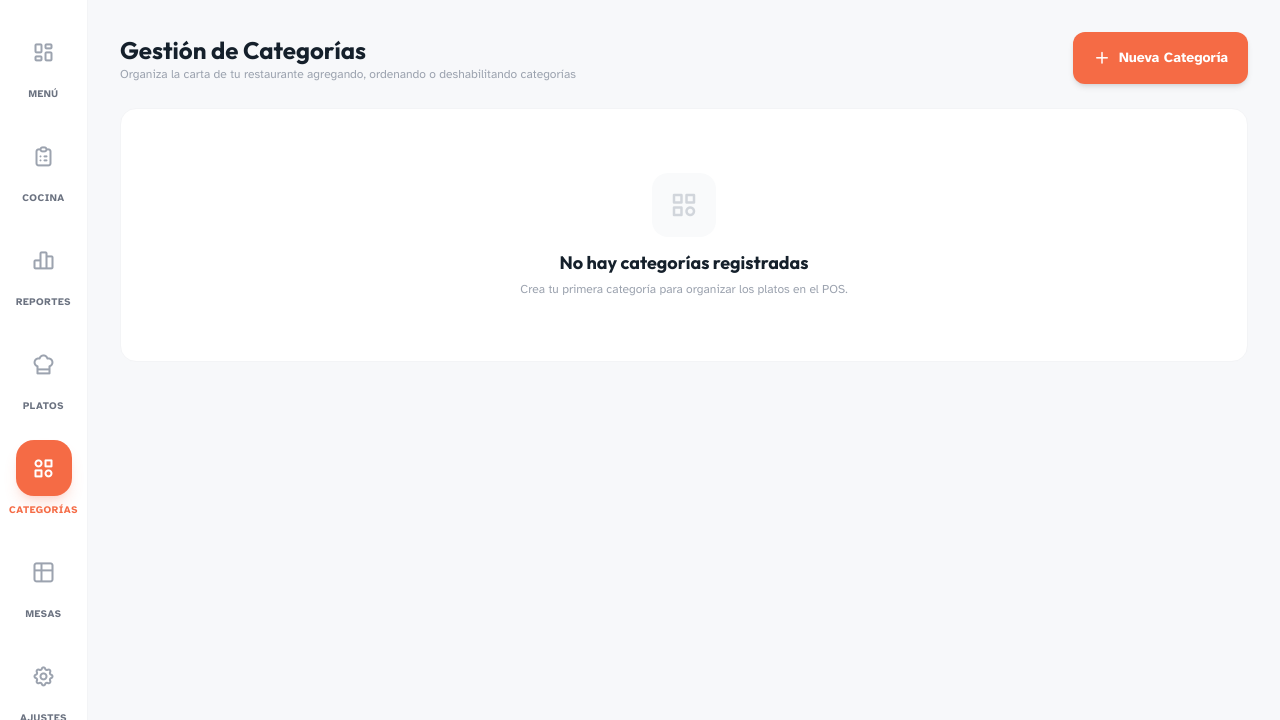
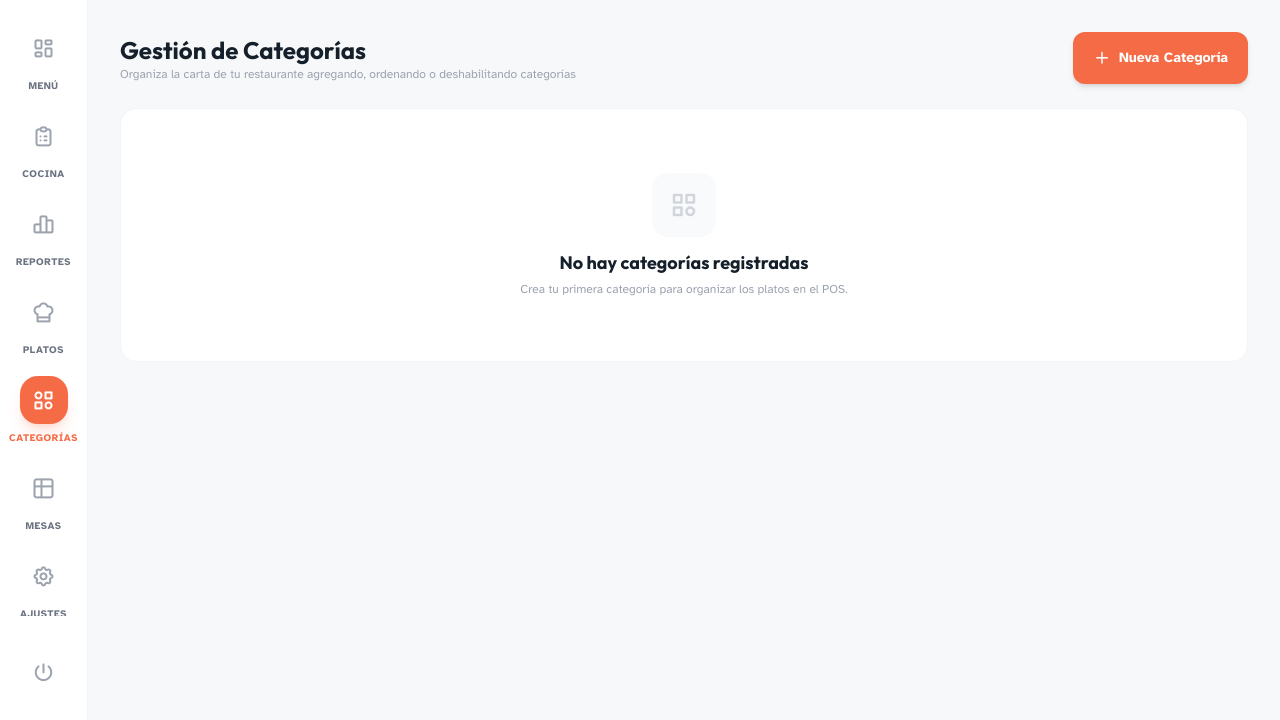
Before and after one commit to JosePizarro1/sistema-restaurante, a Django app: page /categorias/ in a window 1280 px wide. Shown: the part 80-800 px from the top of the page. Run offline with Django 5.2, Linux system fonts and the light colour scheme; the visitor is signed in with stand-in values (Sample User, id 1); data that the repository does not hold is empty; some libraries are stand-ins or nearby versions.

Commit message:
fix: compact sidebar nav and allow scroll so all items fit

```diff
--- a/templates/includes/sidebar.html
+++ b/templates/includes/sidebar.html
@@ -15,9 +15,9 @@
     </div>
 
     <!-- Nav Items -->
-    <nav class="flex flex-col gap-4 lg:gap-6 w-full px-4 lg:px-0">
+    <nav class="flex-1 min-h-0 overflow-y-auto flex flex-col gap-4 lg:gap-4 w-full px-4 lg:px-0">
         <a class="nav-item flex lg:flex-col items-center gap-3 lg:gap-1 p-3 lg:p-0 rounded-xl group text-decoration-none transition-all" href="{% url 'pos' %}">
-            <div class="w-10 h-10 lg:w-14 lg:h-14 {% if request.resolver_match.url_name == 'pos' %}bg-primary-custom text-white shadow-lg shadow-[#F56B45]/20{% else %}text-gray-400 group-hover:bg-gray-50{% endif %} rounded-xl lg:rounded-[18px] flex items-center justify-center transition-all">
+            <div class="w-10 h-10 lg:w-12 lg:h-12 {% if request.resolver_match.url_name == 'pos' %}bg-primary-custom text-white shadow-lg shadow-[#F56B45]/20{% else %}text-gray-400 group-hover:bg-gray-50{% endif %} rounded-xl lg:rounded-[18px] flex items-center justify-center transition-all">
                 <i class="ti ti-layout-dashboard text-xl lg:text-2xl"></i>
             </div>
             <span class="text-sm lg:text-[10px] font-bold uppercase tracking-wider {% if request.resolver_match.url_name == 'pos' %}text-primary-custom{% else %}text-gray-500 group-hover:text-gray-700{% endif %}">
@@ -25,7 +25,7 @@
             </span>
         </a>
         <a class="nav-item flex lg:flex-col items-center gap-3 lg:gap-1 p-3 lg:p-0 rounded-xl group text-decoration-none transition-all" href="{% url 'cocina' %}">
-            <div class="w-10 h-10 lg:w-14 lg:h-14 {% if request.resolver_match.url_name == 'cocina' %}bg-primary-custom text-white shadow-lg shadow-[#F56B45]/20{% else %}text-gray-400 group-hover:bg-gray-50{% endif %} rounded-xl lg:rounded-[18px] flex items-center justify-center transition-all">
+            <div class="w-10 h-10 lg:w-12 lg:h-12 {% if request.resolver_match.url_name == 'cocina' %}bg-primary-custom text-white shadow-lg shadow-[#F56B45]/20{% else %}text-gray-400 group-hover:bg-gray-50{% endif %} rounded-xl lg:rounded-[18px] flex items-center justify-center transition-all">
                 <i class="ti ti-clipboard-list text-xl lg:text-2xl"></i>
             </div>
             <span class="text-sm lg:text-[10px] font-bold uppercase tracking-wider {% if request.resolver_match.url_name == 'cocina' %}text-primary-custom{% else %}text-gray-500 group-hover:text-gray-700{% endif %}">
@@ -33,7 +33,7 @@
             </span>
         </a>
         <a class="nav-item flex lg:flex-col items-center gap-3 lg:gap-1 p-3 lg:p-0 rounded-xl group text-decoration-none transition-all" href="{% url 'reportes' %}">
-            <div class="w-10 h-10 lg:w-14 lg:h-14 {% if request.resolver_match.url_name == 'reportes' or request.resolver_match.url_name == 'reportes_alias' %}bg-primary-custom text-white shadow-lg shadow-[#F56B45]/20{% else %}text-gray-400 group-hover:bg-gray-50{% endif %} rounded-xl lg:rounded-[18px] flex items-center justify-center transition-all">
+            <div class="w-10 h-10 lg:w-12 lg:h-12 {% if request.resolver_match.url_name == 'reportes' or request.resolver_match.url_name == 'reportes_alias' %}bg-primary-custom text-white shadow-lg shadow-[#F56B45]/20{% else %}text-gray-400 group-hover:bg-gray-50{% endif %} rounded-xl lg:rounded-[18px] flex items-center justify-center transition-all">
                 <i class="ti ti-chart-bar text-xl lg:text-2xl"></i>
             </div>
             <span class="text-sm lg:text-[10px] font-bold uppercase tracking-wider {% if request.resolver_match.url_name == 'reportes' or request.resolver_match.url_name == 'reportes_alias' %}text-primary-custom{% else %}text-gray-500 group-hover:text-gray-700{% endif %}">
@@ -42,7 +42,7 @@
         </a>
         {% if user.is_superuser %}
         <a class="nav-item flex lg:flex-col items-center gap-3 lg:gap-1 p-3 lg:p-0 rounded-xl group text-decoration-none transition-all" href="{% url 'platos_list' %}">
-            <div class="w-10 h-10 lg:w-14 lg:h-14 {% if 'plato' in request.resolver_match.url_name %}bg-primary-custom text-white shadow-lg shadow-[#F56B45]/20{% else %}text-gray-400 group-hover:bg-gray-50{% endif %} rounded-xl lg:rounded-[18px] flex items-center justify-center transition-all">
+            <div class="w-10 h-10 lg:w-12 lg:h-12 {% if 'plato' in request.resolver_match.url_name %}bg-primary-custom text-white shadow-lg shadow-[#F56B45]/20{% else %}text-gray-400 group-hover:bg-gray-50{% endif %} rounded-xl lg:rounded-[18px] flex items-center justify-center transition-all">
                 <i class="ti ti-chef-hat text-xl lg:text-2xl"></i>
             </div>
             <span class="text-sm lg:text-[10px] font-bold uppercase tracking-wider {% if 'plato' in request.resolver_match.url_name %}text-primary-custom{% else %}text-gray-500 group-hover:text-gray-700{% endif %}">
@@ -50,7 +50,7 @@
             </span>
         </a>
         <a class="nav-item flex lg:flex-col items-center gap-3 lg:gap-1 p-3 lg:p-0 rounded-xl group text-decoration-none transition-all" href="{% url 'categorias_list' %}">
-            <div class="w-10 h-10 lg:w-14 lg:h-14 {% if 'categoria' in request.resolver_match.url_name %}bg-primary-custom text-white shadow-lg shadow-[#F56B45]/20{% else %}text-gray-400 group-hover:bg-gray-50{% endif %} rounded-xl lg:rounded-[18px] flex items-center justify-center transition-all">
+            <div class="w-10 h-10 lg:w-12 lg:h-12 {% if 'categoria' in request.resolver_match.url_name %}bg-primary-custom text-white shadow-lg shadow-[#F56B45]/20{% else %}text-gray-400 group-hover:bg-gray-50{% endif %} rounded-xl lg:rounded-[18px] flex items-center justify-center transition-all">
                 <i class="ti ti-category-2 text-xl lg:text-2xl"></i>
             </div>
             <span class="text-sm lg:text-[10px] font-bold uppercase tracking-wider {% if 'categoria' in request.resolver_match.url_name %}text-primary-custom{% else %}text-gray-500 group-hover:text-gray-700{% endif %}">
@@ -58,7 +58,7 @@
             </span>
         </a>
         <a class="nav-item flex lg:flex-col items-center gap-3 lg:gap-1 p-3 lg:p-0 rounded-xl group text-decoration-none transition-all" href="{% url 'mesas_configuracion' %}">
-            <div class="w-10 h-10 lg:w-14 lg:h-14 {% if 'mesa' in request.resolver_match.url_name %}bg-primary-custom text-white shadow-lg shadow-[#F56B45]/20{% else %}text-gray-400 group-hover:bg-gray-50{% endif %} rounded-xl lg:rounded-[18px] flex items-center justify-center transition-all">
+            <div class="w-10 h-10 lg:w-12 lg:h-12 {% if 'mesa' in request.resolver_match.url_name %}bg-primary-custom text-white shadow-lg shadow-[#F56B45]/20{% else %}text-gray-400 group-hover:bg-gray-50{% endif %} rounded-xl lg:rounded-[18px] flex items-center justify-center transition-all">
                 <i class="ti ti-table text-xl lg:text-2xl"></i>
             </div>
             <span class="text-sm lg:text-[10px] font-bold uppercase tracking-wider {% if 'mesa' in request.resolver_match.url_name %}text-primary-custom{% else %}text-gray-500 group-hover:text-gray-700{% endif %}">
@@ -66,7 +66,7 @@
             </span>
         </a>
         <a class="nav-item flex lg:flex-col items-center gap-3 lg:gap-1 p-3 lg:p-0 rounded-xl group text-decoration-none transition-all" href="{% url 'configuracion' %}">
-            <div class="w-10 h-10 lg:w-14 lg:h-14 {% if request.resolver_match.url_name == 'configuracion' %}bg-primary-custom text-white shadow-lg shadow-[#F56B45]/20{% else %}text-gray-400 group-hover:bg-gray-50{% endif %} rounded-xl lg:rounded-[18px] flex items-center justify-center transition-all">
+            <div class="w-10 h-10 lg:w-12 lg:h-12 {% if request.resolver_match.url_name == 'configuracion' %}bg-primary-custom text-white shadow-lg shadow-[#F56B45]/20{% else %}text-gray-400 group-hover:bg-gray-50{% endif %} rounded-xl lg:rounded-[18px] flex items-center justify-center transition-all">
                 <i class="ti ti-settings text-xl lg:text-2xl"></i>
             </div>
             <span class="text-sm lg:text-[10px] font-bold uppercase tracking-wider {% if request.resolver_match.url_name == 'configuracion' %}text-primary-custom{% else %}text-gray-500 group-hover:text-gray-700{% endif %}">
```
